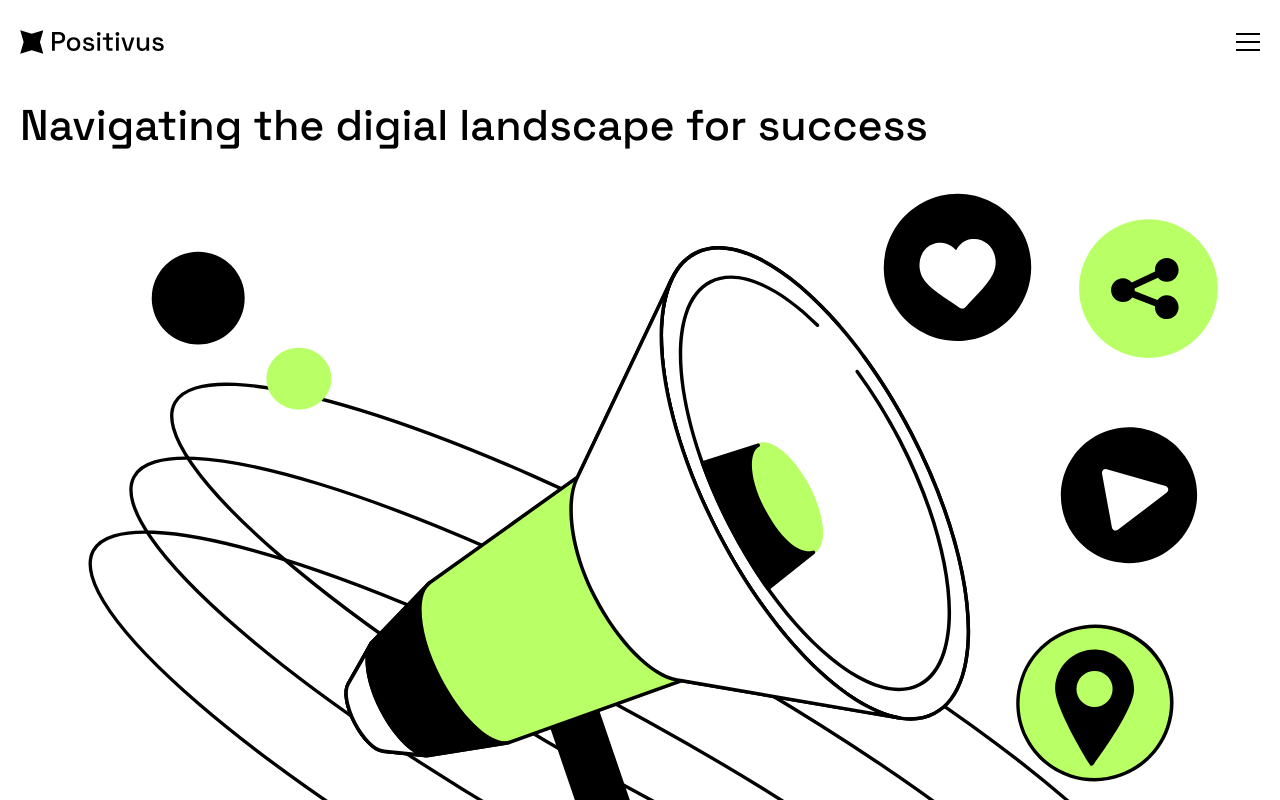
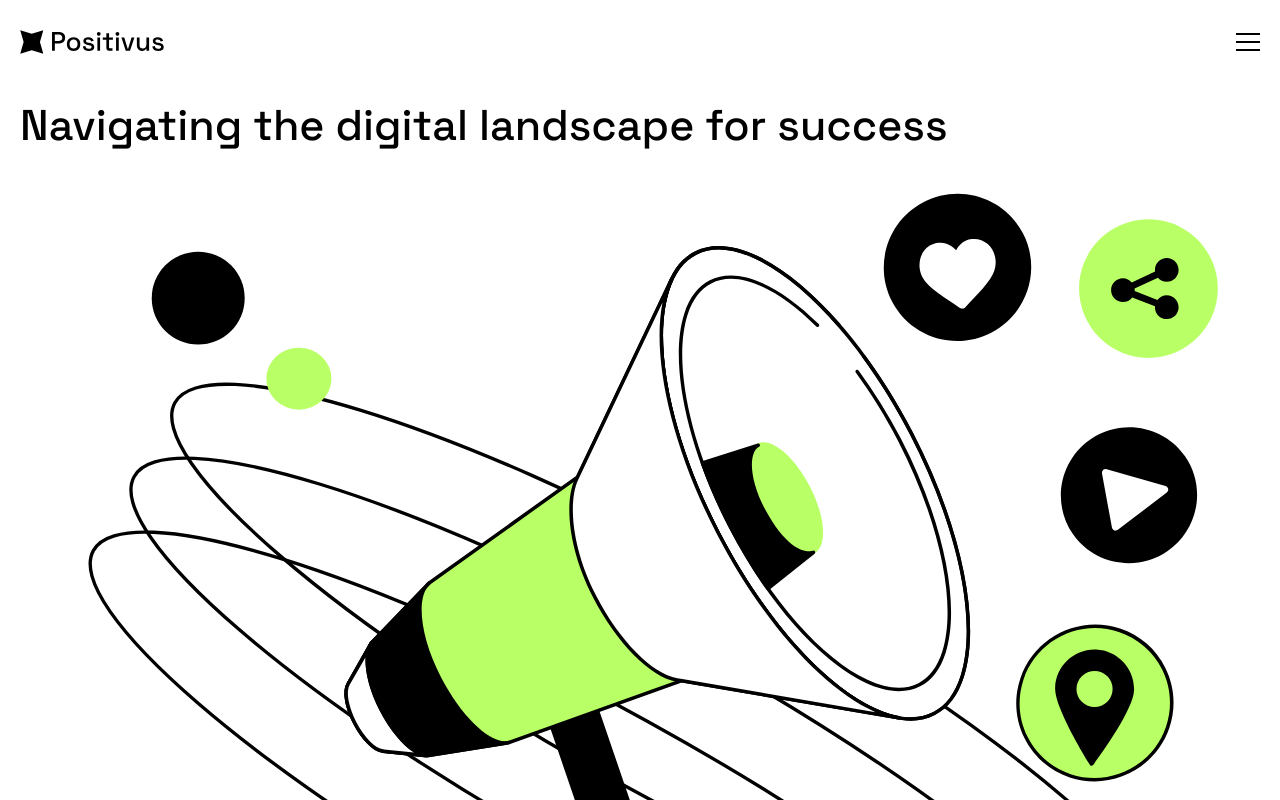
Before and after one commit to hafezfhmi/positivus, a Next.js app: page / in a window 1280 px wide. Shown: the top 800 px of the page. Built offline with nearby package versions, Linux system fonts and the light colour scheme.

Commit message:
fix: typo

```diff
--- a/src/_sections/Hero.tsx
+++ b/src/_sections/Hero.tsx
@@ -4,7 +4,7 @@ export default function Hero() {
   return (
     <section className="px-5">
       <h1 className="mt-10 text-h1-mob font-medium">
-        Navigating the digial landscape for success
+        Navigating the digital landscape for success
       </h1>
       <Image
         src="/hero-illustration.svg"
```
